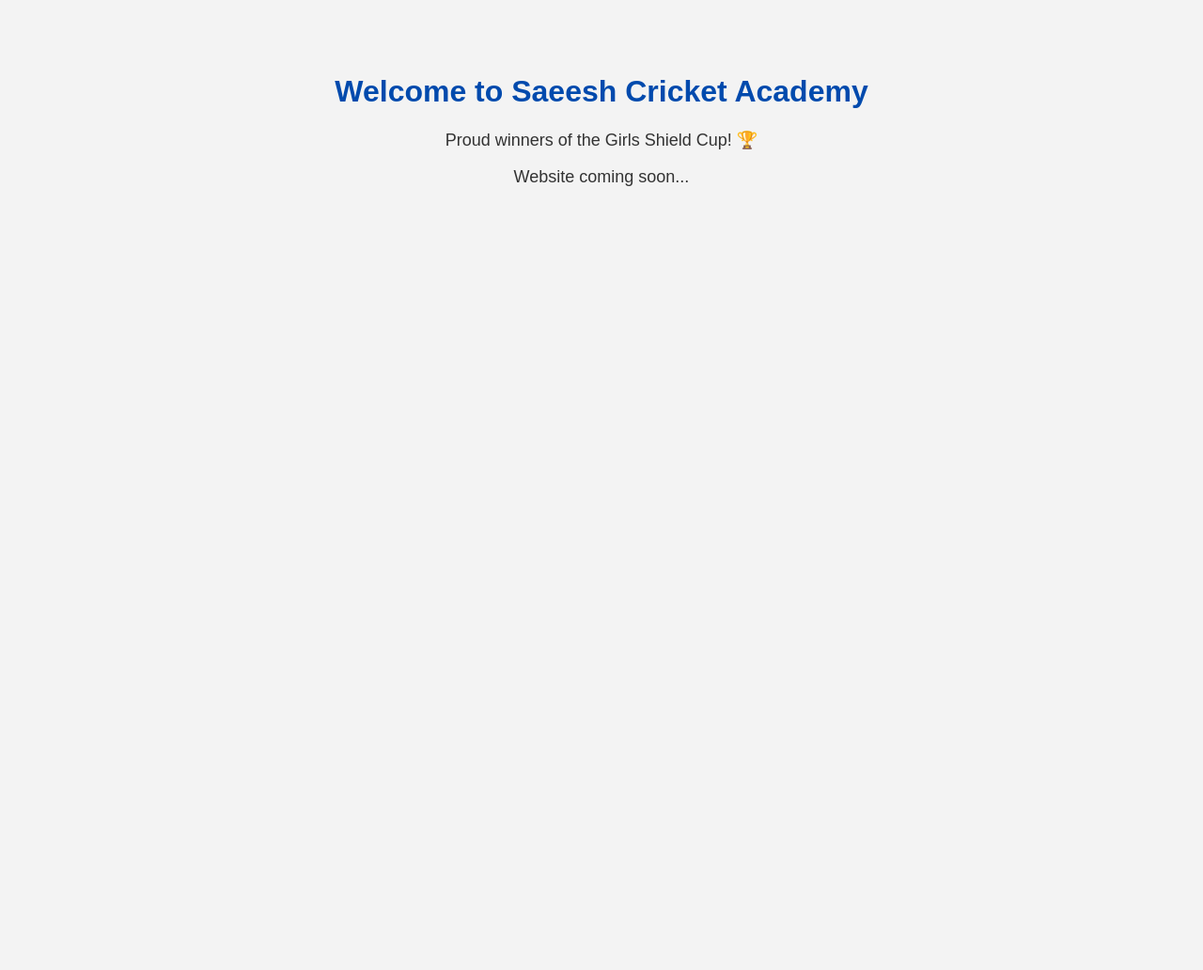
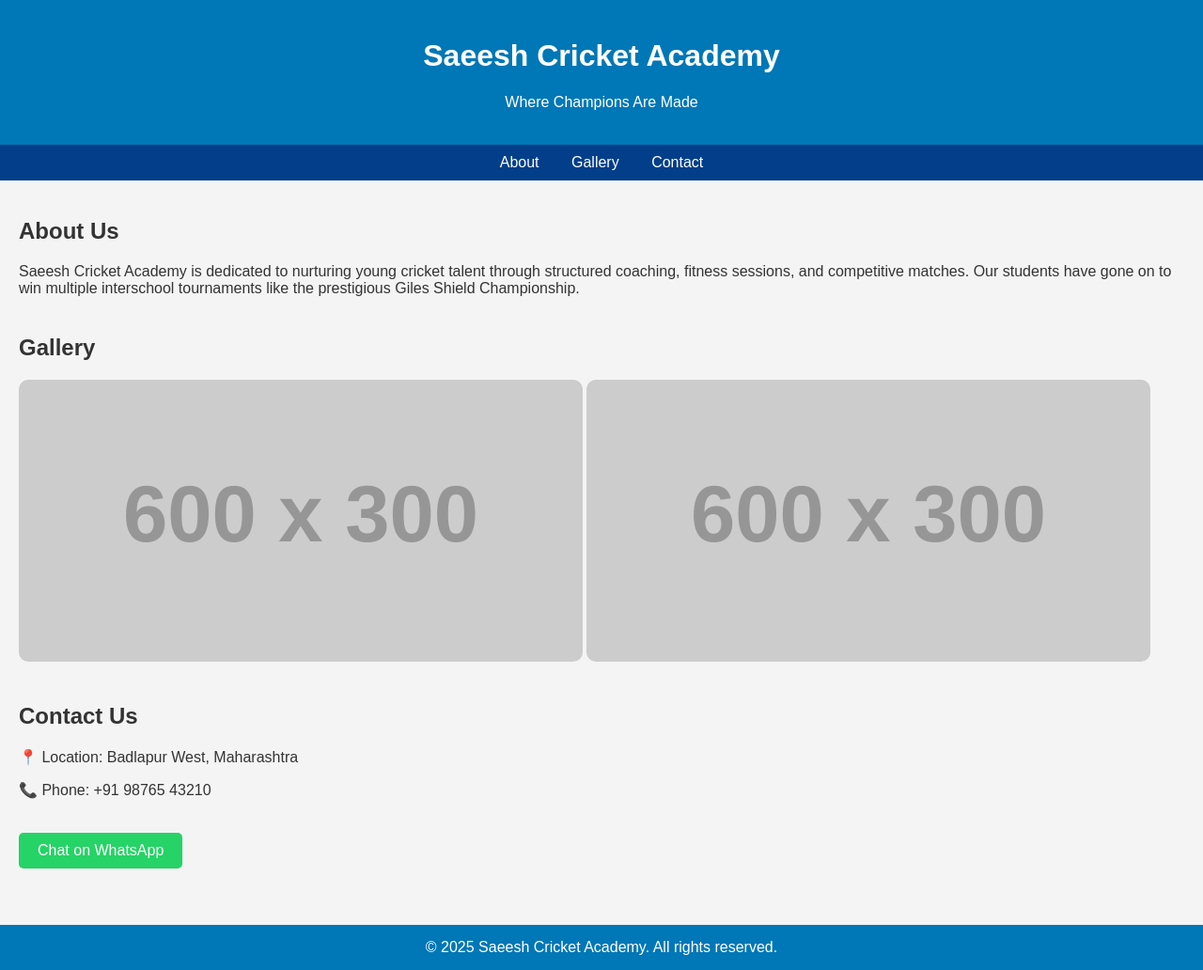
Before and after one commit to lonely7738/saeeshcricketacademy, a plain HTML site: page index.html in a window 1280 px wide. Shown: the whole page at 94% size. Before the commit the page ends 800 px from the top, so only its background shows below. Drawn offline with Linux system fonts and the light colour scheme; placeholder pictures from the web are drawn by us.

Commit message:
Update index.html

```diff
--- a/index.html
+++ b/index.html
@@ -1,19 +1,98 @@
-
 <!DOCTYPE html>
 <html lang="en">
 <head>
-  <meta charset="UTF-8">
-  <meta name="viewport" content="width=device-width, initial-scale=1.0">
+  <meta charset="UTF-8" />
+  <meta name="viewport" content="width=device-width, initial-scale=1.0"/>
   <title>Saeesh Cricket Academy</title>
   <style>
-    body { font-family: Arial, sans-serif; text-align: center; background-color: #f3f3f3; padding: 50px; }
-    h1 { color: #004aad; }
-    p { font-size: 18px; color: #333; }
+    body {
+      font-family: Arial, sans-serif;
+      margin: 0;
+      padding: 0;
+      background: #f4f4f4;
+      color: #333;
+    }
+    header {
+      background: #0077b6;
+      color: white;
+      padding: 20px;
+      text-align: center;
+    }
+    nav {
+      background: #023e8a;
+      padding: 10px;
+      text-align: center;
+    }
+    nav a {
+      color: white;
+      margin: 0 15px;
+      text-decoration: none;
+    }
+    .container {
+      padding: 20px;
+    }
+    .section {
+      margin-bottom: 40px;
+    }
+    footer {
+      background: #0077b6;
+      color: white;
+      text-align: center;
+      padding: 15px;
+    }
+    img {
+      max-width: 100%;
+      border-radius: 10px;
+    }
+    .whatsapp {
+      display: inline-block;
+      margin-top: 20px;
+      background: #25D366;
+      color: white;
+      padding: 10px 20px;
+      text-decoration: none;
+      border-radius: 5px;
+    }
   </style>
 </head>
 <body>
-  <h1>Welcome to Saeesh Cricket Academy</h1>
-  <p>Proud winners of the Girls Shield Cup! 🏆</p>
-  <p>Website coming soon...</p>
+
+<header>
+  <h1>Saeesh Cricket Academy</h1>
+  <p>Where Champions Are Made</p>
+</header>
+
+<nav>
+  <a href="#about">About</a>
+  <a href="#gallery">Gallery</a>
+  <a href="#contact">Contact</a>
+</nav>
+
+<div class="container">
+
+  <div id="about" class="section">
+    <h2>About Us</h2>
+    <p>Saeesh Cricket Academy is dedicated to nurturing young cricket talent through structured coaching, fitness sessions, and competitive matches. Our students have gone on to win multiple interschool tournaments like the prestigious Giles Shield Championship.</p>
+  </div>
+
+  <div id="gallery" class="section">
+    <h2>Gallery</h2>
+    <img src="https://via.placeholder.com/600x300?text=Indoor+Practice" alt="Indoor Practice"/>
+    <img src="https://via.placeholder.com/600x300?text=Tournament+Victory" alt="Tournament Victory"/>
+  </div>
+
+  <div id="contact" class="section">
+    <h2>Contact Us</h2>
+    <p>📍 Location: Badlapur West, Maharashtra</p>
+    <p>📞 Phone: +91 98765 43210</p>
+    <a class="whatsapp" href="https://wa.me/919876543210" target="_blank">Chat on WhatsApp</a>
+  </div>
+
+</div>
+
+<footer>
+  &copy; 2025 Saeesh Cricket Academy. All rights reserved.
+</footer>
+
 </body>
 </html>
```
